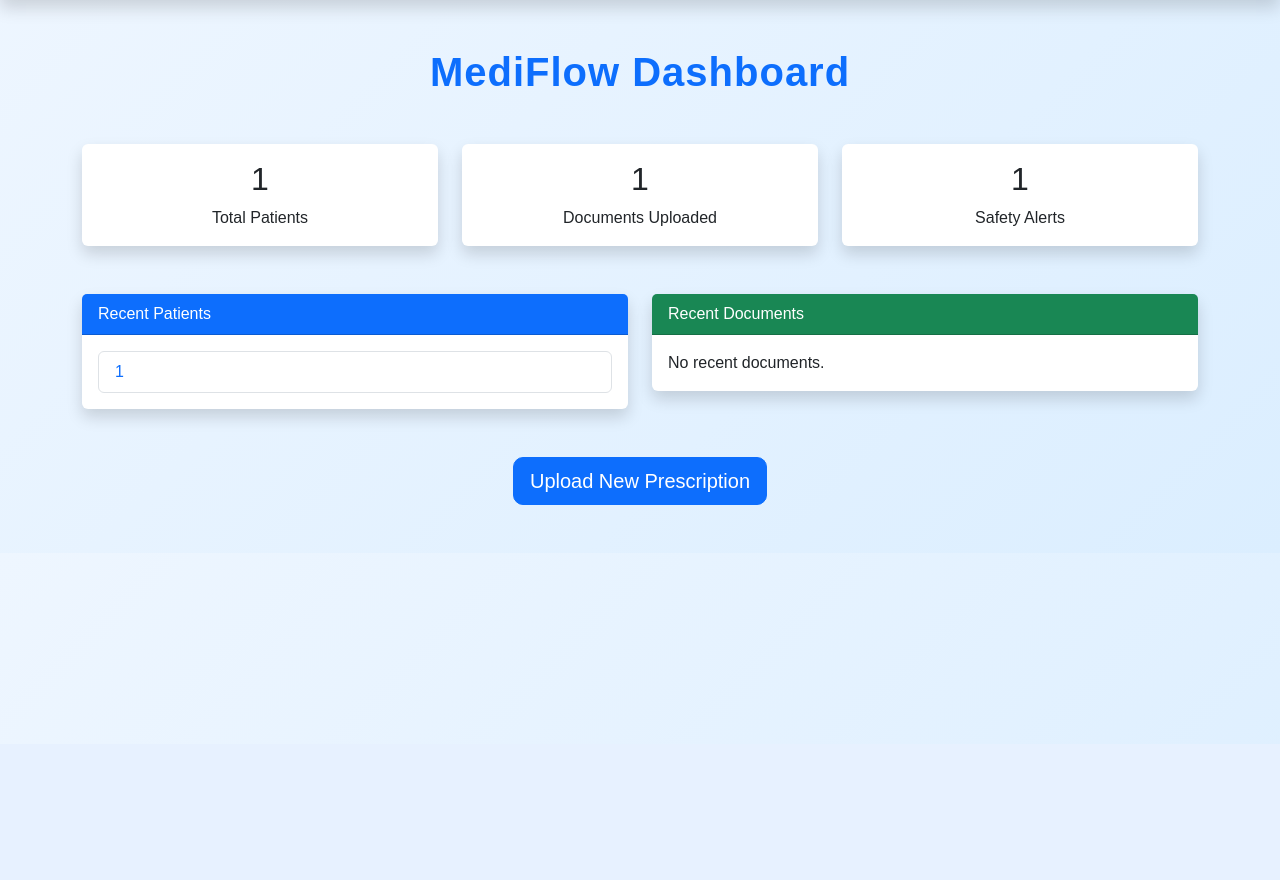
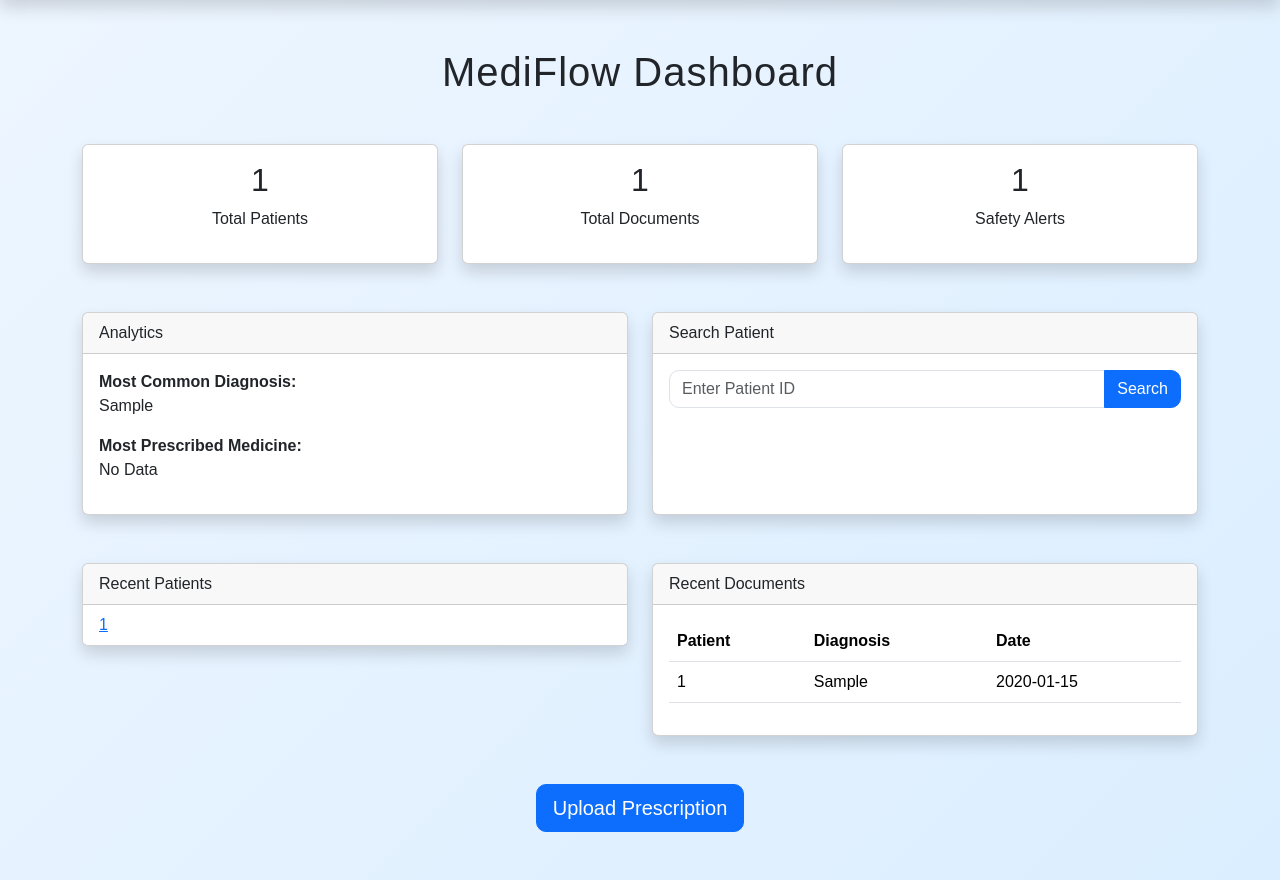
Before and after one commit to harinisharma-t/MediFlow, a Flask app: page / in a window 1280 px wide. Shown: the part 56-936 px from the top of the page. Before the commit the page ends 561 px from the top, so only its background shows below. Run offline with Flask 3, Linux system fonts and the light colour scheme; tables that the repository leaves empty hold one stand-in row (values such as "Sample post").

Commit message:
Day 10: Added analytics dashboard

```diff
--- a/app.py
+++ b/app.py
@@ -34,10 +34,13 @@ from database.db import (
     get_total_documents,
     get_total_flags,
     get_recent_patients,
+    get_recent_documents,
     patient_exists,
     get_patient_summary,
     get_patient_documents,
-    compare_patient_prescriptions
+    compare_patient_prescriptions,
+    get_top_diagnosis,
+    get_top_medicine
 )
 
 app = Flask(__name__)
@@ -60,7 +63,10 @@ def home():
         total_patients=get_total_patients(),
         total_documents=get_total_documents(),
         total_flags=get_total_flags(),
-        recent_patients=get_recent_patients()
+        recent_patients=get_recent_patients(),
+        recent_documents=get_recent_documents(),
+        top_diagnosis=get_top_diagnosis(),
+        top_medicine=get_top_medicine()
     )
 
 
--- a/database/db.py
+++ b/database/db.py
@@ -488,6 +488,70 @@ def compare_patient_prescriptions(patient_id):
 
     }
 
+def get_top_diagnosis():
+
+    connection = get_connection()
+    cursor = connection.cursor()
+
+    cursor.execute("""
+        SELECT diagnosis, COUNT(*)
+        FROM documents
+        WHERE diagnosis IS NOT NULL
+          AND diagnosis != ''
+        GROUP BY diagnosis
+        ORDER BY COUNT(*) DESC
+        LIMIT 1
+    """)
+
+    row = cursor.fetchone()
+
+    connection.close()
+
+    if row:
+        return row[0]
+
+    return "No Data"
+
+
+def get_top_medicine():
+
+    connection = get_connection()
+    cursor = connection.cursor()
+
+    cursor.execute("""
+        SELECT drug_name
+        FROM documents
+    """)
+
+    rows = cursor.fetchall()
+
+    connection.close()
+
+    medicines = {}
+
+    for row in rows:
+
+        try:
+            drugs = json.loads(row[0])
+
+            for drug in drugs:
+
+                drug = drug.strip()
+
+                medicines[drug] = medicines.get(drug, 0) + 1
+
+        except:
+            pass
+
+    if medicines:
+
+        return max(
+            medicines,
+            key=medicines.get
+        )
+
+    return "No Data"
+
 
 if __name__ == "__main__":
 
--- a/templates/dashboard.html
+++ b/templates/dashboard.html
@@ -21,7 +21,7 @@
 
 <div class="container py-5">
 
-    <h1 class="text-center text-primary fw-bold mb-5">
+    <h1 class="text-center mb-5">
 
         MediFlow Dashboard
 
@@ -29,15 +29,58 @@
 
     <div class="row g-4 mb-5">
 
-        <div class="col-lg-4">
+        <div class="col-md-4">
+            <div class="card shadow text-center">
+                <div class="card-body">
+                    <h2>{{ total_patients }}</h2>
+                    <p>Total Patients</p>
+                </div>
+            </div>
+        </div>
 
-            <div class="card shadow border-0 h-100 text-center">
+        <div class="col-md-4">
+            <div class="card shadow text-center">
+                <div class="card-body">
+                    <h2>{{ total_documents }}</h2>
+                    <p>Total Documents</p>
+                </div>
+            </div>
+        </div>
+
+        <div class="col-md-4">
+            <div class="card shadow text-center">
+                <div class="card-body">
+                    <h2>{{ total_flags }}</h2>
+                    <p>Safety Alerts</p>
+                </div>
+            </div>
+        </div>
+
+    </div>
+
+    <div class="row g-4 mb-5">
+
+        <div class="col-md-6">
+
+            <div class="card shadow h-100">
+
+                <div class="card-header">
+
+                    Analytics
+
+                </div>
 
                 <div class="card-body">
 
-                    <h2>{{ total_patients }}</h2>
+                    <p>
+                        <strong>Most Common Diagnosis:</strong><br>
+                        {{ top_diagnosis }}
+                    </p>
 
-                    <p class="mb-0">Total Patients</p>
+                    <p>
+                        <strong>Most Prescribed Medicine:</strong><br>
+                        {{ top_medicine }}
+                    </p>
 
                 </div>
 
@@ -45,31 +88,50 @@
 
         </div>
 
-        <div class="col-lg-4">
+        <div class="col-md-6">
 
-            <div class="card shadow border-0 h-100 text-center">
+            <div class="card shadow h-100">
+
+                <div class="card-header">
+
+                    Search Patient
+
+                </div>
 
                 <div class="card-body">
 
-                    <h2>{{ total_documents }}</h2>
+                    <form action="/search" method="POST">
 
-                    <p class="mb-0">Documents Uploaded</p>
+                        <div class="input-group">
+
+                            <input
+                                type="text"
+                                class="form-control"
+                                name="patient_id"
+                                placeholder="Enter Patient ID"
+                                required>
+
+                            <button
+                                class="btn btn-primary"
+                                type="submit">
+
+                                Search
+
+                            </button>
 
                         </div>
 
-            </div>
+                    </form>
+
+                    {% if error %}
+
+                    <div class="alert alert-danger mt-3">
+
+                        {{ error }}
 
                     </div>
 
-        <div class="col-lg-4">
-
-            <div class="card shadow border-0 h-100 text-center">
-
-                <div class="card-body">
-
-                    <h2>{{ total_flags }}</h2>
-
-                    <p class="mb-0">Safety Alerts</p>
+                    {% endif %}
 
                 </div>
 
@@ -79,30 +141,25 @@
 
     </div>
 
-    <div class="row">
+    <div class="row g-4">
 
-        <div class="col-lg-6 mb-4">
+        <div class="col-md-6">
 
-            <div class="card shadow border-0">
+            <div class="card shadow">
 
-                <div class="card-header bg-primary text-white">
+                <div class="card-header">
 
                     Recent Patients
 
                 </div>
 
-                <div class="card-body">
-
-                    {% if recent_patients %}
-
-                        <ul class="list-group">
+                <ul class="list-group list-group-flush">
 
                     {% for patient in recent_patients %}
 
                     <li class="list-group-item">
 
-                                <a href="/patient/{{ patient }}"
-                                   class="text-decoration-none">
+                        <a href="/patient/{{ patient }}">
 
                             {{ patient }}
 
@@ -114,27 +171,15 @@
 
                 </ul>
 
-                    {% else %}
-
-                        <p class="mb-0">
-
-                            No patients available.
-
-                        </p>
-
-                    {% endif %}
-
             </div>
 
         </div>
 
-        </div>
+        <div class="col-md-6">
 
-        <div class="col-lg-6 mb-4">
+            <div class="card shadow">
 
-            <div class="card shadow border-0">
-
-                <div class="card-header bg-success text-white">
+                <div class="card-header">
 
                     Recent Documents
 
@@ -142,18 +187,14 @@
 
                 <div class="card-body">
 
-                    {% if recent_documents %}
-
-                        <table class="table table-hover">
+                    <table class="table">
 
                         <thead>
 
                             <tr>
 
                                 <th>Patient</th>
-
                                 <th>Diagnosis</th>
-
                                 <th>Date</th>
 
                             </tr>
@@ -180,16 +221,6 @@
 
                     </table>
 
-                    {% else %}
-
-                        <p class="mb-0">
-
-                            No recent documents.
-
-                        </p>
-
-                    {% endif %}
-
                 </div>
 
             </div>
@@ -198,12 +229,11 @@
 
     </div>
 
-    <div class="text-center mt-4">
+    <div class="text-center mt-5">
 
-        <a href="/upload-page"
-           class="btn btn-primary btn-lg">
+        <a href="/upload-page" class="btn btn-primary btn-lg">
 
-            Upload New Prescription
+            Upload Prescription
 
         </a>
 
```
Lines whose indentation alone changed are shown as unchanged.
